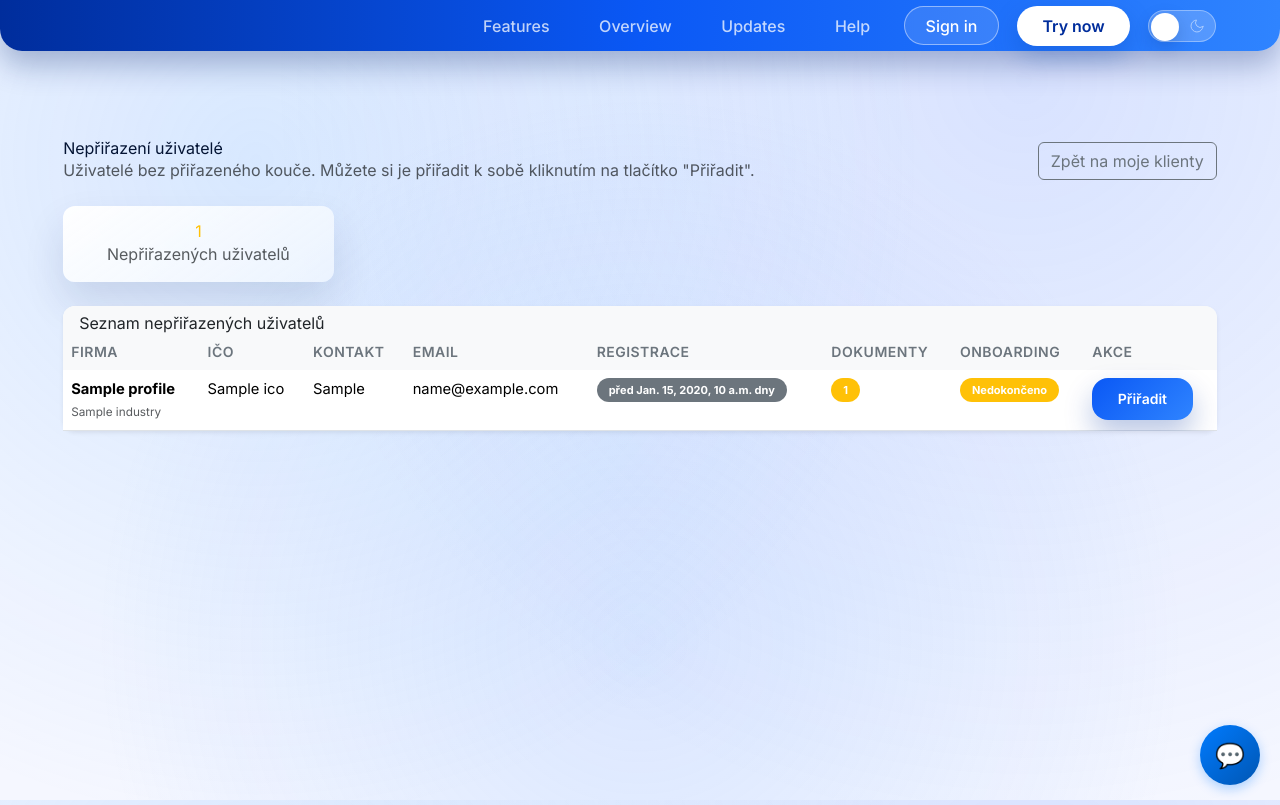
After one commit to bodichek/scb_ai_refactor, a Django app: template templates/coaching/unassigned_users.html in a window 1280 px wide. The commit adds this page. Run offline with Django 5.2, Linux system fonts and the light colour scheme; the template is opened without the code that fills it: most values are stand-ins (such as "Sample title", 1, 10 or a date in 2020); parts of the project's set-up code (start-up, migrations or seed data) failed here and were passed over; some libraries are stand-ins or nearby versions.

Commit message:
Add unassigned users management for coaches
Kouči nyní mohou:
- Zobrazit seznam nepřiřazených uživatelů (bez kouče)
- Přiřadit si klienty k sobě jedním kliknutím
- Vidět badge s počtem nepřiřazených v dashboardu

Funkcionalita:
- Všichni kouči vidí stejný pool nepřiřazených uživatelů
- Tlačítko "Nepřiřazení (X)" v coach dashboardu
- Nová stránka /coaching/unassigned-users/ s tabulkou
- AJAX přiřazení s live update
- Statistiky: dny od registrace, počet dokumentů, stav onboardingu

Změny:
- coaching/views.py: Nové views unassigned_users() a assign_client_to_self()
- coaching/urls.py: 2 nové URL patterns
- modern_dashboard.html: Přidáno tlačítko "Nepřiřazení"
- templates/coaching/unassigned_users.html: Nový template

Bezpečnost:
- @coach_required decorator
- CSRF protection
- Validace, že klient ještě nemá kouče
- Zápis do obou systémů (legacy + nový)

🤖 Generated with [Claude Code](https://claude.com/claude-code)

Co-Authored-By: Claude <noreply@anthropic.com>

```diff
--- a/coaching/urls.py
+++ b/coaching/urls.py
@@ -7,6 +7,11 @@ app_name = 'coaching'
 urlpatterns = [
     path("my-clients/", views.my_clients, name="my_clients"),
     path("api/clients/", views.my_clients_api, name="my_clients_api"),
+
+    # Unassigned users management
+    path("unassigned-users/", views.unassigned_users, name="unassigned_users"),
+    path("assign-client/<int:client_id>/", views.assign_client_to_self, name="assign_client"),
+
     path("client/<int:client_id>/", views.client_dashboard, name="client_dashboard"),
     path("client/<int:client_id>/documents/", views.client_documents, name="client_documents"),
     path("client/<int:client_id>/notes/", views.save_client_notes, name="save_client_notes"),
--- /dev/null
+++ b/templates/coaching/unassigned_users.html
@@ -0,0 +1,244 @@
+{% extends "base.html" %}
+{% load static %}
+{% load custom_tags %}
+
+{% block title %}Nepřiřazení uživatelé{% endblock %}
+
+{% block content %}
+<div class="container-fluid py-4">
+  <div class="row mb-4">
+    <div class="col-12">
+      <div class="d-flex justify-content-between align-items-center">
+        <div>
+          <h2><i class="fas fa-user-plus"></i> Nepřiřazení uživatelé</h2>
+          <p class="text-muted">
+            Uživatelé bez přiřazeného kouče. Můžete si je přiřadit k sobě kliknutím na tlačítko "Přiřadit".
+          </p>
+        </div>
+        <div>
+          <a href="{% url 'coaching:my_clients' %}" class="btn btn-outline-secondary">
+            <i class="fas fa-arrow-left"></i> Zpět na moje klienty
+          </a>
+        </div>
+      </div>
+    </div>
+  </div>
+
+  <!-- Statistics Card -->
+  <div class="row mb-4">
+    <div class="col-md-3">
+      <div class="card border-warning">
+        <div class="card-body text-center">
+          <h3 class="text-warning mb-0">{{ total_count }}</h3>
+          <p class="text-muted mb-0">Nepřiřazených uživatelů</p>
+        </div>
+      </div>
+    </div>
+  </div>
+
+  <!-- Unassigned Users Table -->
+  {% if unassigned_users %}
+  <div class="card shadow-sm">
+    <div class="card-header bg-light">
+      <h5 class="mb-0">Seznam nepřiřazených uživatelů</h5>
+    </div>
+    <div class="card-body p-0">
+      <div class="table-responsive">
+        <table class="table table-hover mb-0">
+          <thead class="table-light">
+            <tr>
+              <th>Firma</th>
+              <th>IČO</th>
+              <th>Kontakt</th>
+              <th>Email</th>
+              <th>Registrace</th>
+              <th>Dokumenty</th>
+              <th>Onboarding</th>
+              <th>Akce</th>
+            </tr>
+          </thead>
+          <tbody>
+            {% for item in unassigned_users %}
+            <tr id="user-row-{{ item.profile.id }}">
+              <td>
+                <strong>{{ item.profile.company_name }}</strong>
+                {% if item.profile.industry %}
+                  <br><small class="text-muted">{{ item.profile.industry }}</small>
+                {% endif %}
+              </td>
+              <td>{{ item.profile.ico|default:"—" }}</td>
+              <td>{{ item.profile.contact_person|default:"—" }}</td>
+              <td>
+                <a href="mailto:{{ item.profile.user.email }}">{{ item.profile.user.email }}</a>
+              </td>
+              <td>
+                <span class="badge
+                  {% if item.days_since_registration <= 7 %}bg-success
+                  {% elif item.days_since_registration <= 30 %}bg-info
+                  {% else %}bg-secondary{% endif %}">
+                  před {{ item.days_since_registration }} dny
+                </span>
+              </td>
+              <td>
+                <span class="badge
+                  {% if item.docs_count == 0 %}bg-danger
+                  {% elif item.docs_count <= 3 %}bg-warning
+                  {% else %}bg-success{% endif %}">
+                  {{ item.docs_count }}
+                </span>
+              </td>
+              <td>
+                {% if item.has_completed_onboarding %}
+                  <span class="badge bg-success"><i class="fas fa-check"></i> Dokončeno</span>
+                {% else %}
+                  <span class="badge bg-warning"><i class="fas fa-clock"></i> Nedokončeno</span>
+                {% endif %}
+              </td>
+              <td>
+                <button
+                  class="btn btn-sm btn-primary assign-btn"
+                  data-client-id="{{ item.profile.id }}"
+                  data-client-name="{{ item.profile.company_name }}"
+                  onclick="assignClient({{ item.profile.id }}, '{{ item.profile.company_name|escapejs }}')">
+                  <i class="fas fa-user-plus"></i> Přiřadit
+                </button>
+              </td>
+            </tr>
+            {% endfor %}
+          </tbody>
+        </table>
+      </div>
+    </div>
+  </div>
+  {% else %}
+  <div class="card shadow-sm">
+    <div class="card-body text-center py-5">
+      <i class="fas fa-check-circle fa-3x text-success mb-3"></i>
+      <h4>Skvělé!</h4>
+      <p class="text-muted mb-0">Všichni uživatelé mají přiřazeného kouče.</p>
+    </div>
+  </div>
+  {% endif %}
+</div>
+
+<style>
+.card {
+  border-radius: 12px;
+  border: none;
+}
+
+.card-header {
+  border-radius: 12px 12px 0 0 !important;
+  border-bottom: 1px solid #e9ecef;
+}
+
+.table th {
+  font-weight: 600;
+  font-size: 0.875rem;
+  text-transform: uppercase;
+  letter-spacing: 0.5px;
+  color: #6c757d;
+  border-bottom: 2px solid #dee2e6;
+}
+
+.table tbody tr {
+  transition: background-color 0.2s ease;
+}
+
+.table tbody tr:hover {
+  background-color: rgba(0, 123, 255, 0.05);
+}
+
+.assign-btn:disabled {
+  cursor: not-allowed;
+}
+</style>
+
+<script>
+function assignClient(clientId, clientName) {
+  if (!confirm(`Opravdu chcete přiřadit klienta "${clientName}" k sobě?`)) {
+    return;
+  }
+
+  const btn = document.querySelector(`button[data-client-id="${clientId}"]`);
+  const originalHTML = btn.innerHTML;
+  btn.disabled = true;
+  btn.innerHTML = '<i class="fas fa-spinner fa-spin"></i> Přiřazuji...';
+
+  fetch(`/coaching/assign-client/${clientId}/`, {
+    method: 'POST',
+    headers: {
+      'Content-Type': 'application/json',
+      'X-CSRFToken': getCookie('csrftoken'),
+      'X-Requested-With': 'XMLHttpRequest',
+      'Accept': 'application/json',
+    },
+  })
+  .then(response => response.json())
+  .then(data => {
+    if (data.success) {
+      // Remove row with animation
+      const row = document.getElementById(`user-row-${clientId}`);
+      row.style.transition = 'opacity 0.3s ease';
+      row.style.opacity = '0';
+
+      setTimeout(() => {
+        row.remove();
+
+        // Update count
+        const remaining = document.querySelectorAll('tbody tr').length;
+        if (remaining === 0) {
+          location.reload(); // Reload to show success message
+        }
+      }, 300);
+
+      // Show success toast (if you have toast system)
+      showToast('success', `Klient ${clientName} byl přiřazen.`);
+    } else {
+      alert('Chyba: ' + (data.error || 'Neznámá chyba'));
+      btn.disabled = false;
+      btn.innerHTML = originalHTML;
+    }
+  })
+  .catch(error => {
+    console.error('Error:', error);
+    alert('Došlo k chybě při přiřazování klienta.');
+    btn.disabled = false;
+    btn.innerHTML = originalHTML;
+  });
+}
+
+function getCookie(name) {
+  let cookieValue = null;
+  if (document.cookie && document.cookie !== '') {
+    const cookies = document.cookie.split(';');
+    for (let i = 0; i < cookies.length; i++) {
+      const cookie = cookies[i].trim();
+      if (cookie.substring(0, name.length + 1) === (name + '=')) {
+        cookieValue = decodeURIComponent(cookie.substring(name.length + 1));
+        break;
+      }
+    }
+  }
+  return cookieValue;
+}
+
+function showToast(type, message) {
+  // Simple toast implementation (you can replace with Bootstrap toast or custom)
+  const toast = document.createElement('div');
+  toast.className = `alert alert-${type === 'success' ? 'success' : 'danger'} position-fixed top-0 end-0 m-3`;
+  toast.style.zIndex = '9999';
+  toast.innerHTML = `
+    <i class="fas fa-${type === 'success' ? 'check-circle' : 'exclamation-circle'}"></i>
+    ${message}
+  `;
+  document.body.appendChild(toast);
+
+  setTimeout(() => {
+    toast.style.transition = 'opacity 0.3s ease';
+    toast.style.opacity = '0';
+    setTimeout(() => toast.remove(), 300);
+  }, 3000);
+}
+</script>
+{% endblock %}
```
Also changed, not shown: coaching/templates/coaching/modern_dashboard.html (+14 -2 lines), coaching/views.py (+100 -0 lines), todo/todo.md (added, +9 -0 lines).
